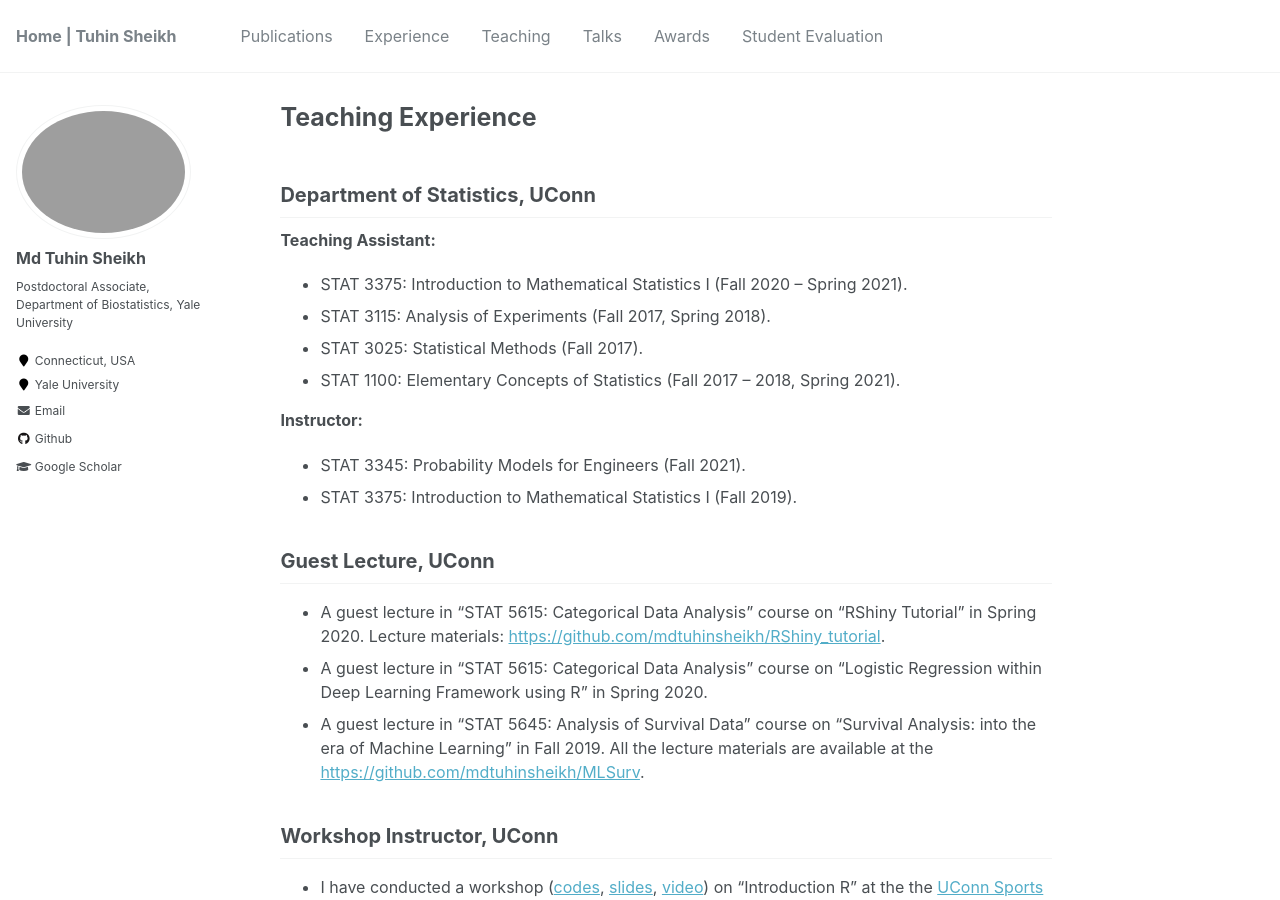
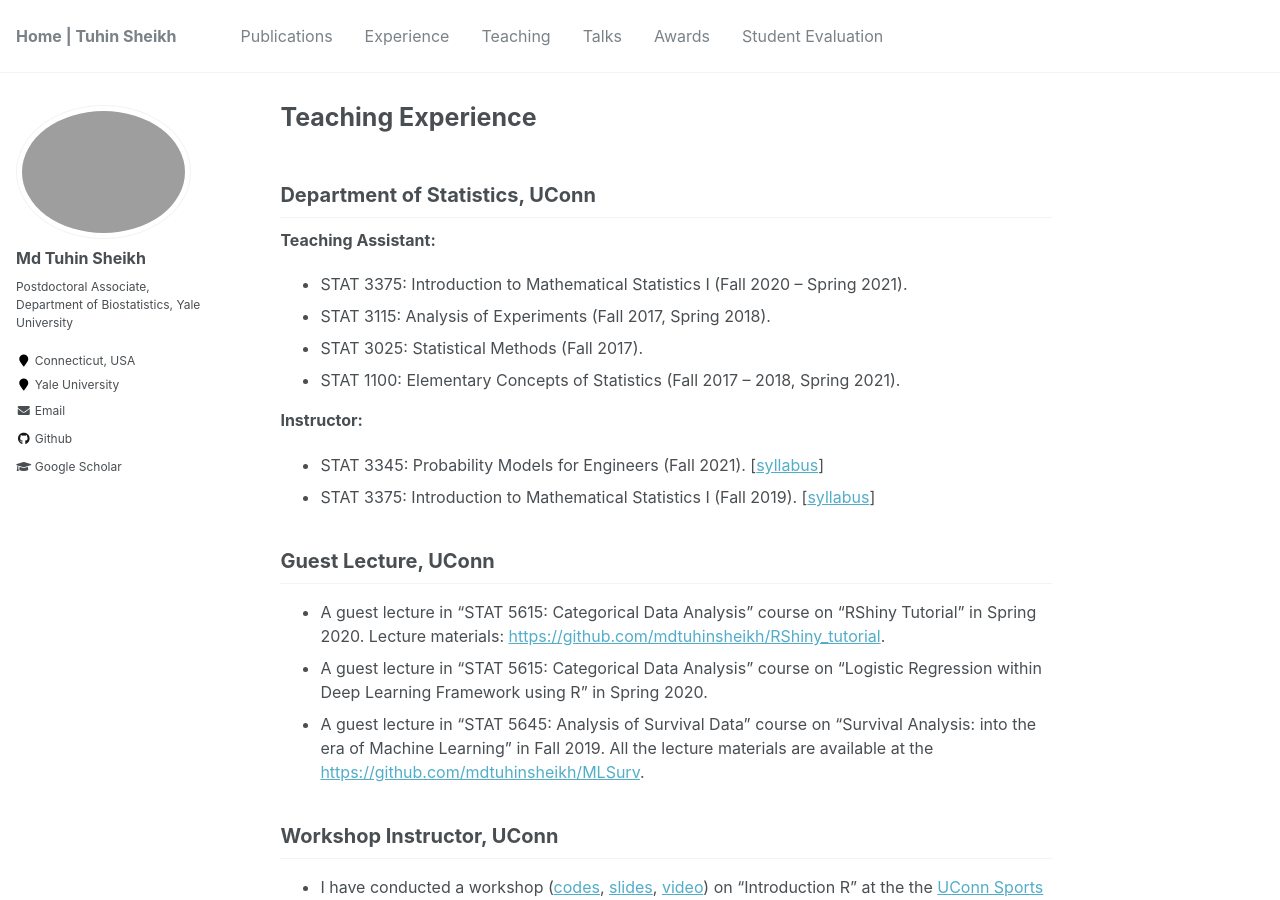
Before and after one commit to mdtuhinsheikh/mdtuhinsheikh.github.io, a Jekyll site: the page built from _pages/teaching.md, in a window 1280 px wide and 900 px high. Built offline with Jekyll 4.4.1, drawn with Linux system fonts in a browser that asks for light colours.

Commit message:
Update teaching.md

```diff
--- a/_pages/teaching.md
+++ b/_pages/teaching.md
@@ -12,8 +12,8 @@ author_profile: true
 * STAT 1100: Elementary Concepts of Statistics (Fall 2017 -- 2018, Spring 2021).
 
 **Instructor:**
-* STAT 3345: Probability Models for Engineers (Fall 2021).
-* STAT 3375: Introduction to Mathematical Statistics I (Fall 2019).
+* STAT 3345: Probability Models for Engineers (Fall 2021). [[syllabus](https://github.com/mdtuhinsheikh/stat3345-f2021-uconn/blob/main/syllabus_stat3345_F2021.pdf)]
+* STAT 3375: Introduction to Mathematical Statistics I (Fall 2019). [[syllabus](https://github.com/mdtuhinsheikh/stat3375-f2019-uconn/blob/main/syllabus_STAT3375_Tuhin_F2019.pdf)]
 
 ## Guest Lecture, UConn
 * A guest lecture in "STAT 5615: Categorical Data Analysis" course on "RShiny Tutorial" in Spring 2020.
```
